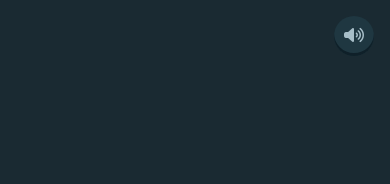
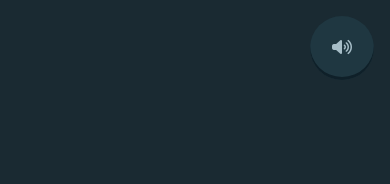
Before and after one commit to Jo-cloud85/tic-tac-toe-game, a plain HTML site: page index.html in a window 390 px wide. Shown: the top 184 px of the page. Drawn offline with Linux system fonts and the light colour scheme.

Commit message:
Fix audio button positioning

```diff
--- a/src/css/styles.css
+++ b/src/css/styles.css
@@ -518,14 +518,14 @@ main {
     box-shadow: 0px -4px 0px var(--dark-navy-shadow) inset ;
     border-radius: 50%;
     cursor: pointer;
-    display: grid;
-    place-items: center;
+    display: flex;
+    align-items: center;
+    justify-content: center;
     font-size: 1.5rem;
     position: fixed;
     top: 1.5rem;
     right: 1.5rem;
-    width: 4rem;
-    height: 4rem;
+    padding: 2rem;
     transition: all .3s ease;
 }
 
```
